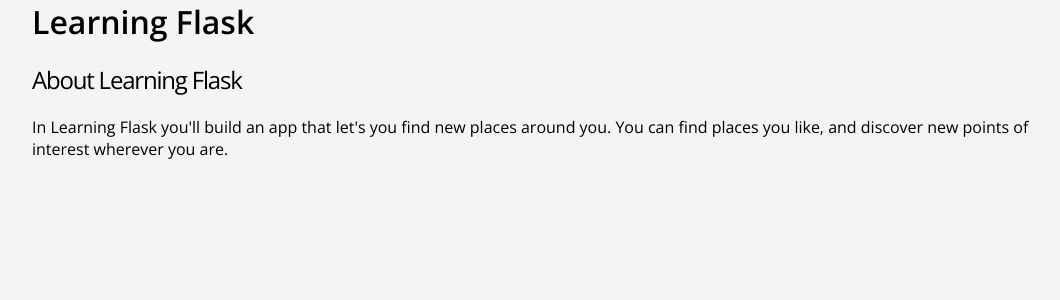
After one commit to jameschant/learning_flask, a Flask app: page /about in a window 1280 px wide. The commit adds this page. Shown: the top 300 px of the page, without its empty margins (108-1168 px from the left). Run offline with Flask 2, Linux system fonts and the light colour scheme.

Commit message:
Added about view and link from homepage

```diff
--- a/routes.py
+++ b/routes.py
@@ -8,5 +8,10 @@ def index():
   return render_template("index.html")
 
 
+@app.route("/about")
+def about():
+    return render_template("about.html")
+
+
 if __name__ == "__main__":
   app.run(debug=True)
--- /dev/null
+++ b/templates/about.html
@@ -0,0 +1,13 @@
+{% extends "layout.html" %}
+{% block content %}
+  <main class="about-section">
+    <div class="container">
+
+      <h2>About Learning Flask</h2>
+      <p>In Learning Flask you'll build an app that let's you find new places around you. You can find places you
+        like, and discover new points of interest wherever you are.</p>
+
+
+    </div>
+  </main>
+{% endblock %}
--- a/templates/index.html
+++ b/templates/index.html
@@ -6,7 +6,7 @@
       <div class="section-content">
         <h2>Discover places near you.</h2>
         <a href="#" class="btn btn-primary">Sign Up</a>
-        <a href="#" class="btn btn-secondary">Learn More</a>
+        <a href="{{ url_for('about') }}" class="btn btn-secondary">Learn More</a>
       </div>
 
       <div class="section-device">
```
